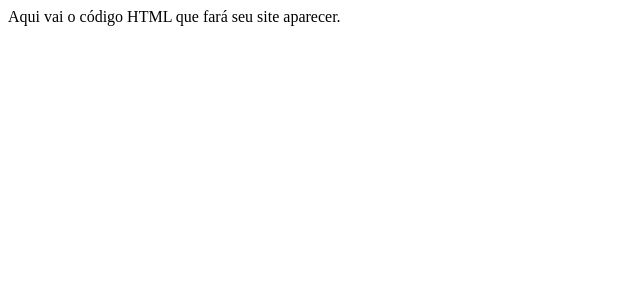
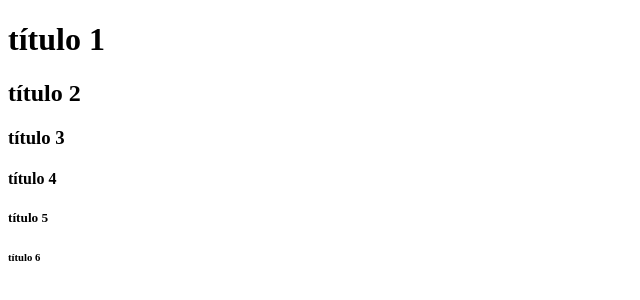
Before and after one commit to suzelene/html, a plain HTML site: page index.html in a window 1280 px wide. Shown: the whole page, without its empty margins (0-640 px from the left). Drawn offline with Linux system fonts and the light colour scheme.

Commit message:
Exercicio form

```diff
--- a/index.html
+++ b/index.html
@@ -1,10 +1,15 @@
-<!DOCTYPE html>
-<html lang="pt-br">
-  <head>
-    <title>Título da página</title>
-    <meta charset="utf-8">
-  </head>
-  <body>
-    Aqui vai o código HTML que fará seu site aparecer.
-  </body>
-</html>
+<!doctype html>
+<html>
+     <head>
+        <title>título do site</title>
+        </head>
+        <body>
+            <h1>título 1</h1>
+            <h2>título 2</h2>
+            <h3>título 3</h3>
+            <h4>título 4</h4>
+            <h5>título 5</h5>
+            <h6>título 6</h6>
+
+            </body>
+            </html>
```
Also changed, not shown: Untitled-1.html (added, +2 -0 lines).
